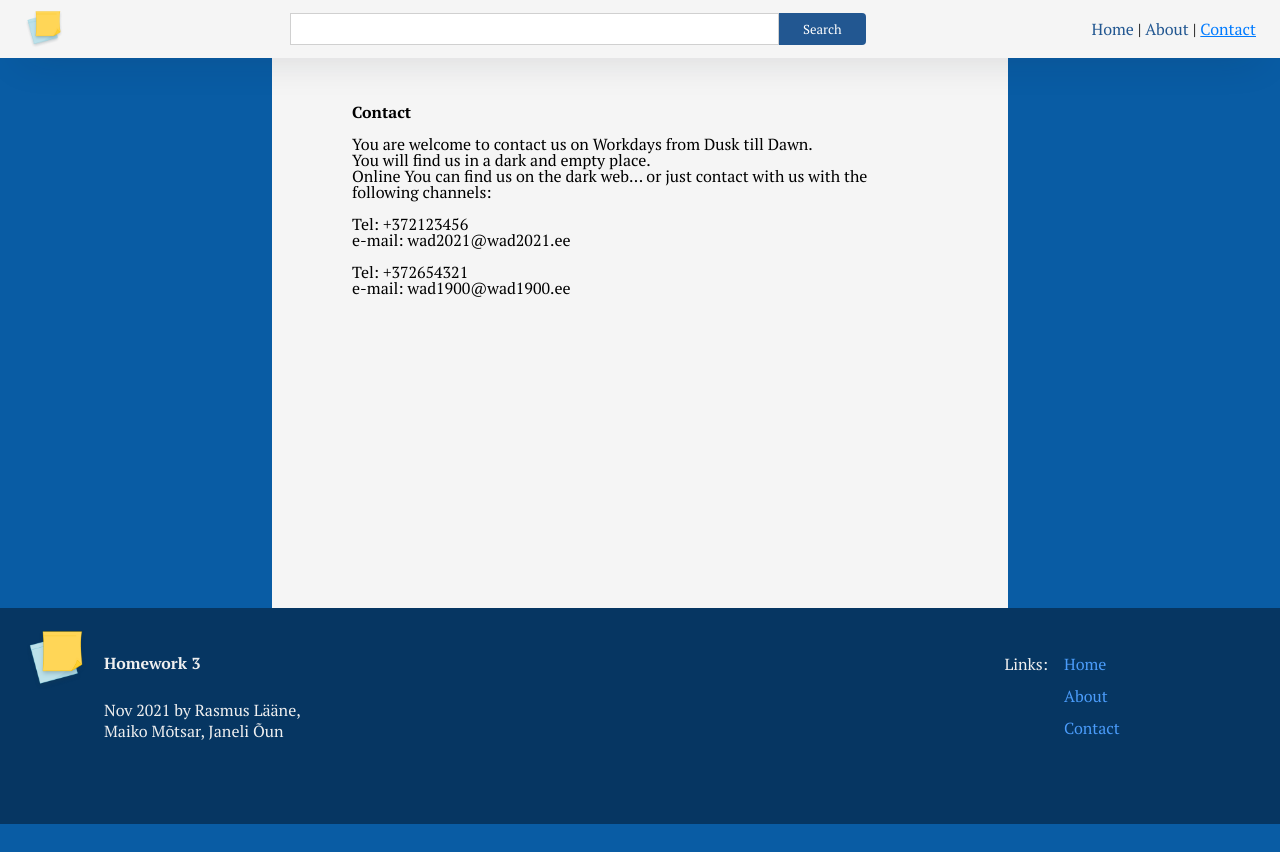
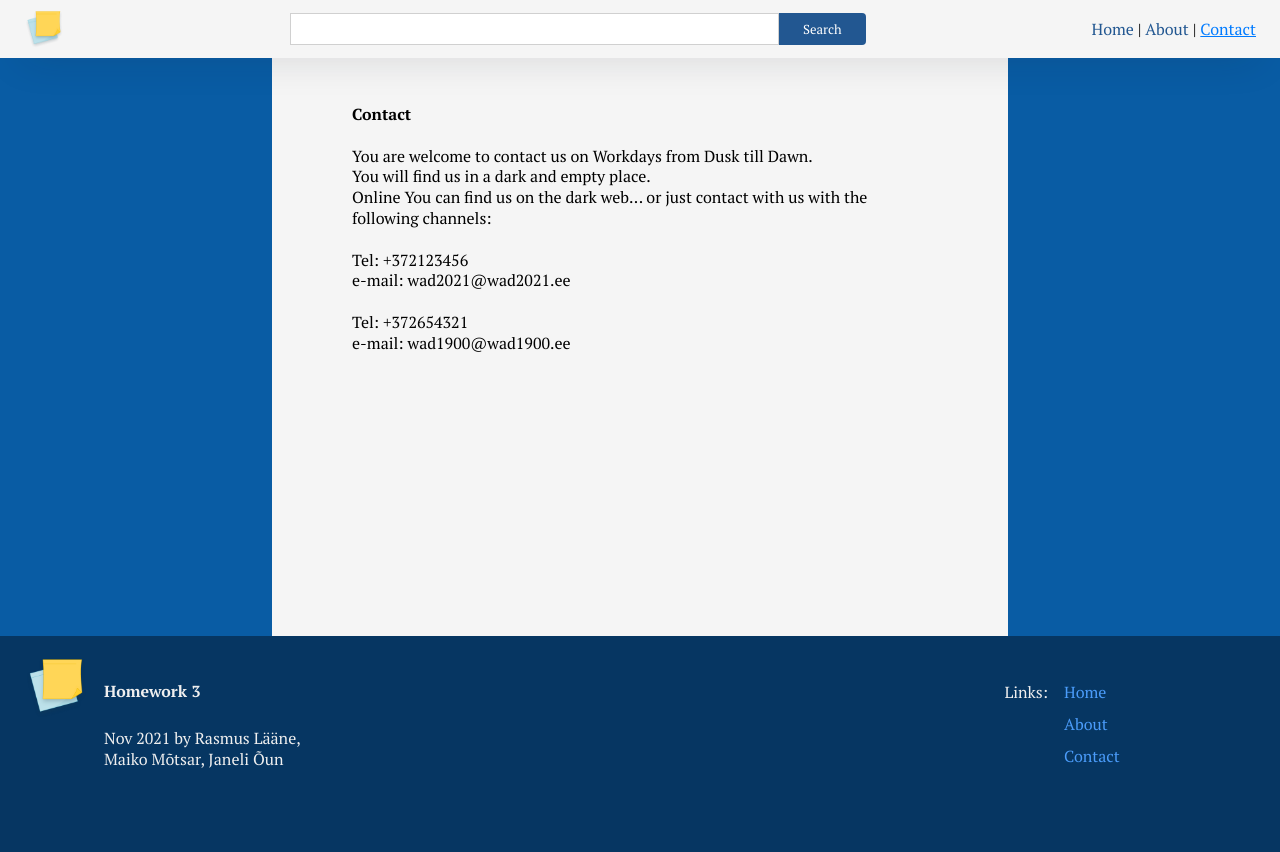
Before and after one commit to 6unli/WAD21_a3, a Vue app: page /contact in a window 1280 px wide. Before the commit the page ends 824 px from the top, so only its background shows below. Built offline with nearby package versions, Linux system fonts and the light colour scheme.

Commit message:
css styling

```diff
--- a/src/views/Contact.vue
+++ b/src/views/Contact.vue
@@ -5,9 +5,14 @@
     <p>You are welcome to contact us on Workdays from Dusk till Dawn.</p>
     <p>You will find us in a dark and empty place.</p>
     <p>
-      Online You can find us on the dark web... or just contact with us with the following channels:    </p>
+      Online You can find us on the dark web... or just contact with us with the
+      following channels:
+    </p>
     <div v-for="record in contacts" :key="record.phone" :email="record.email">
-      <p><br>Tel: {{ record.phone }}<br> e-mail: {{ record.email }}</p>
+      <p>
+        <br />Tel: {{ record.phone }}<br />
+        e-mail: {{ record.email }}
+      </p>
     </div>
   </div>
 </template>
@@ -26,14 +31,18 @@ export default {
 };
 </script>
 
-
-<style>
+<style scoped>
 .contact {
   margin: auto;
   background-color: whitesmoke;
   width: 45%;
-  height: 50vh;
+  min-height: calc(100vh - 372px);
   padding: 104px 80px;
   align-items: center;
+  line-height: 130%;
+}
+td {
+  padding-top: 8px;
+  padding-right: 8px;
 }
 </style>
```
